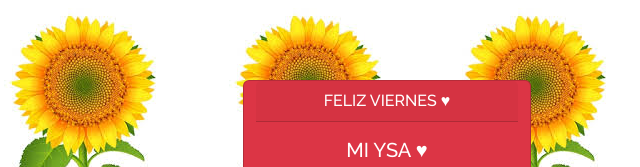
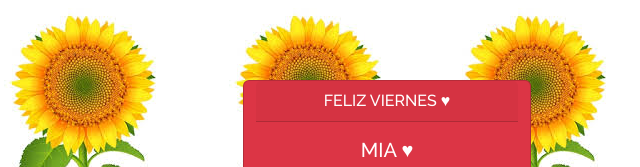
Before and after one commit to VictorVera21/felizjueves, a plain HTML site: page index.html in a window 1280 px wide. Shown: the top 167 px of the page, 253-893 px from the left. Drawn offline with nearby package versions, Linux system fonts and the light colour scheme.

Commit message:
Update index.html

```diff
--- a/index.html
+++ b/index.html
@@ -5,7 +5,7 @@
   <meta charset="UTF-8">
   <meta http-equiv="X-UA-Compatible" content="IE=edge">
   <meta name="viewport" content="width=device-width, initial-scale=1.0">
-  <title>Feliz Viernes</title>
+  <title>Feliz Sabado</title>
 
   <link href="https://fonts.googleapis.com/css?family=Dancing+Script|Raleway:500,600&display=swap" rel="stylesheet">
 
@@ -32,7 +32,7 @@
       <div class="card  text-center text-bg-danger mb-3" style="max-width: 18rem;">
         <div class="card-header">FELIZ VIERNES ♥</div>
         <div class="card-body">
-          <h5 class="card-title">MI YSA ♥</h5>
+          <h5 class="card-title">MIA ♥</h5>
           <p class="card-text">Quiero estar contigo en todo momento ya que con
             solo el pensar que no podrás estar conmigo, me llena de tristeza ya que solo tu eres capaz de hacerme feliz
           </p>
```
